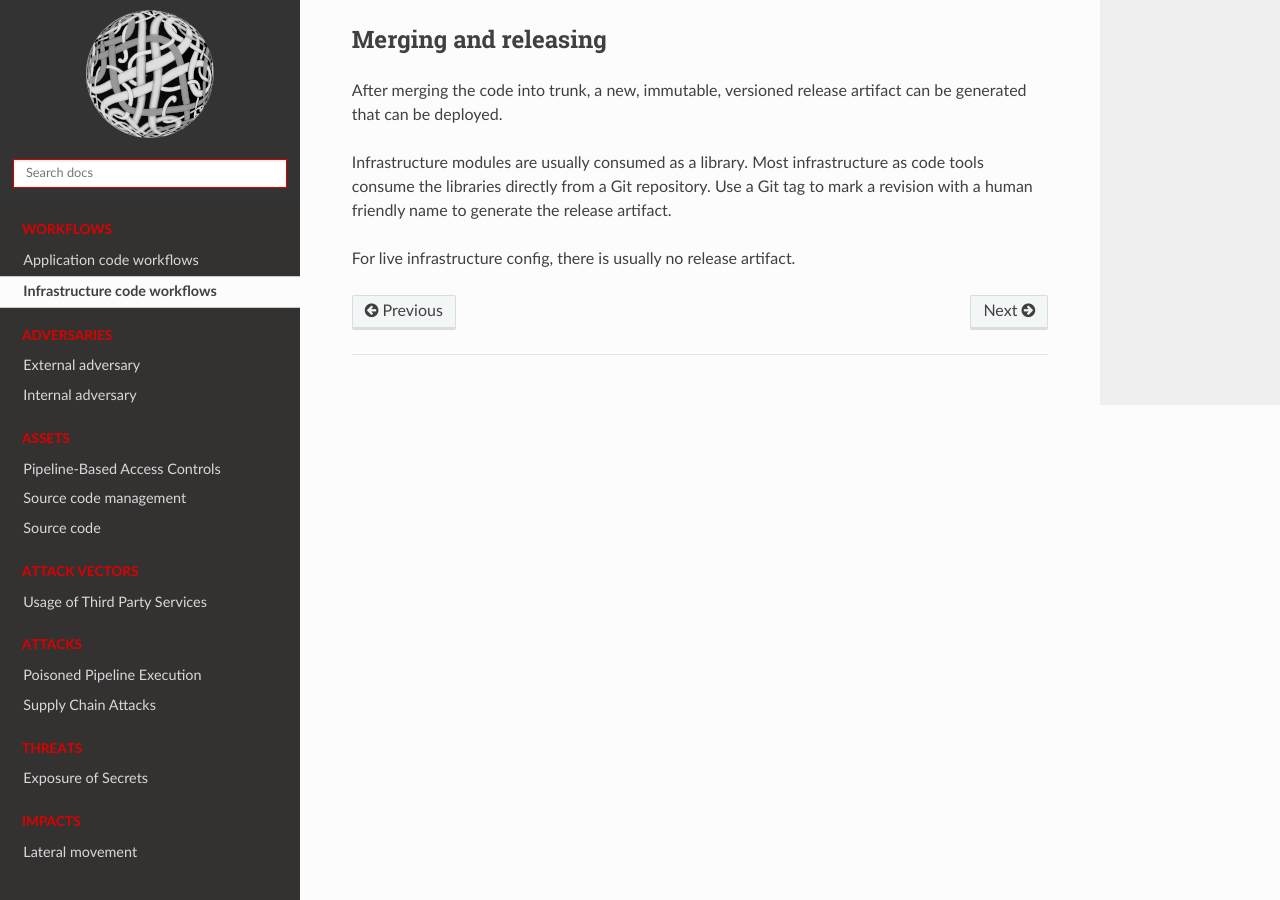
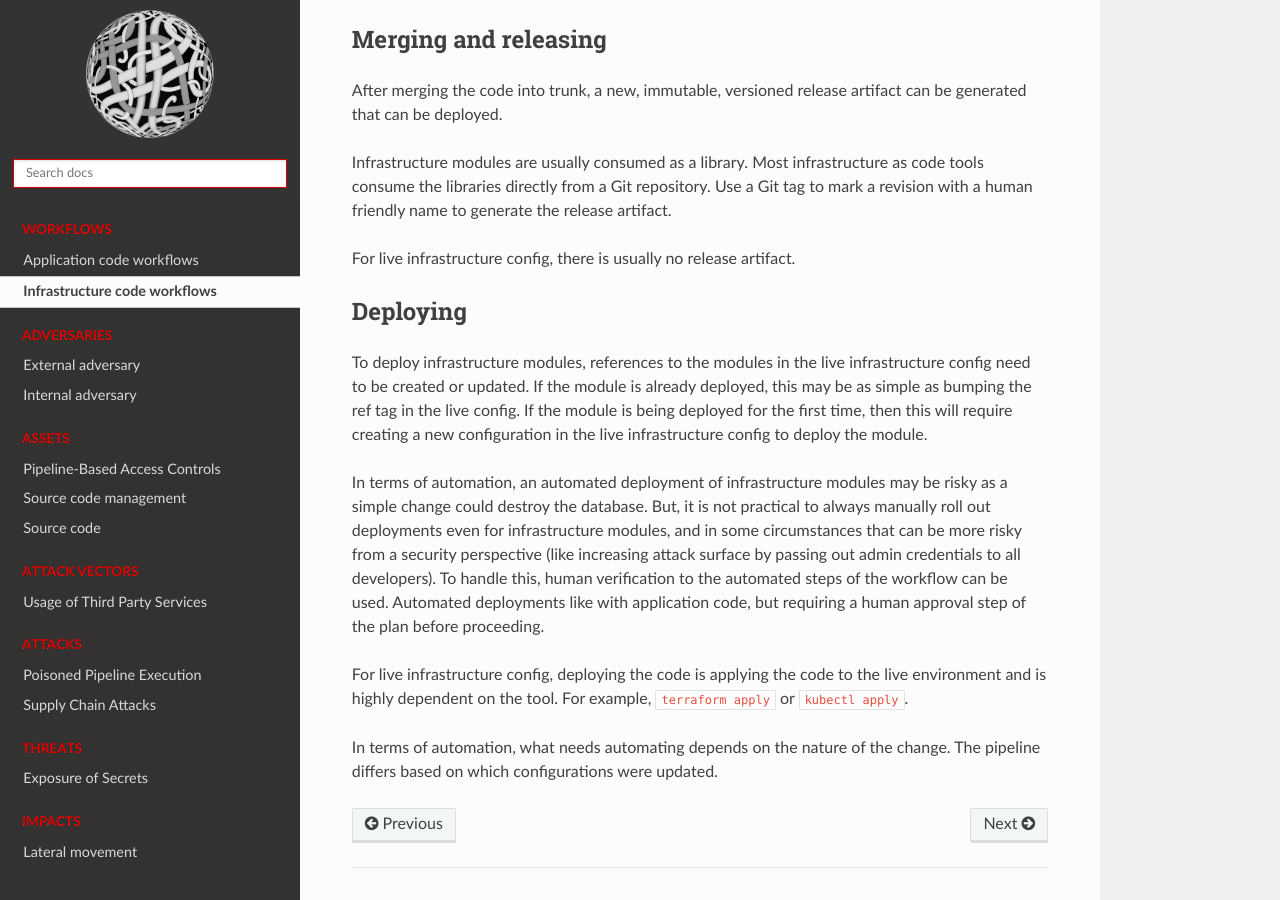
Before and after one commit to tymyrddin/green-cicd, a Sphinx documentation site: the page built from source/docs/workflows/infrastructure.md, in a window 1280 px wide and 900 px high, scrolled down 1974 px. Built offline with Sphinx 7.4.7 and the Read the Docs theme 2.0.0, drawn with Linux system fonts in a browser that asks for light colours; some of the changed text lies outside the part shown.

Commit message:
Get going with it!

```diff
--- a/source/docs/workflows/infrastructure.md
+++ b/source/docs/workflows/infrastructure.md
@@ -76,3 +76,23 @@ directly from a Git repository. Use a Git tag to mark a revision with a human fr
 artifact.
 
 For live infrastructure config, there is usually no release artifact.
+
+## Deploying
+
+To deploy infrastructure modules, references to the modules in the live infrastructure config need to be created or
+updated. If the module is already deployed, this may be as simple as bumping the ref tag in the live config. If the
+module is being deployed for the first time, then this will require creating a new configuration in the live
+infrastructure config to deploy the module.
+
+In terms of automation, an automated deployment of infrastructure modules may be risky as a simple change could destroy
+the database. But, it is not practical to always manually roll out deployments even for infrastructure modules, and in
+some circumstances that can be more risky from a security perspective (like increasing attack surface by passing out
+admin credentials to all developers). To handle this, human verification to the automated steps of the workflow can be
+used. Automated deployments like with application code, but requiring a human approval step of the plan before
+proceeding.
+
+For live infrastructure config, deploying the code is applying the code to the live environment and is
+highly dependent on the tool. For example, `terraform apply` or `kubectl apply`.
+
+In terms of automation, what needs automating depends on the
+nature of the change. The pipeline differs based on which configurations were updated.
```
Also changed, not shown: other parts of source/docs/workflows/infrastructure.md (+1 -1 lines), source/docs/workflows/application.md (+11 -1 lines).
